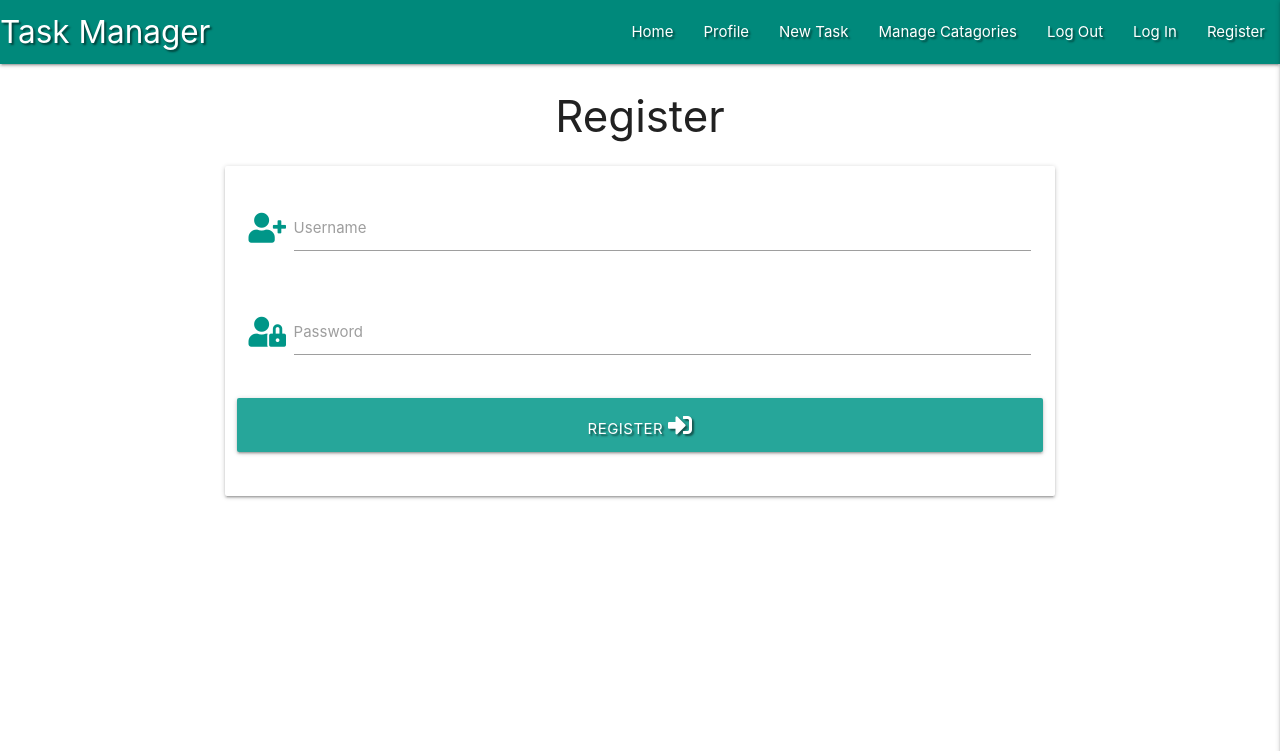
After one commit to atiqbeenrahim/flask-task-manager, a Flask app: page /register in a window 1280 px wide. The commit adds this page. Shown: the top 751 px of the page. Run offline with Flask 2, Linux system fonts and the light colour scheme; some libraries are stand-ins or nearby versions.

Commit message:
add register template

```diff
--- a/app.py
+++ b/app.py
@@ -4,6 +4,7 @@ from flask import (
     redirect, request, session, url_for)
 from flask_pymongo import PyMongo
 from bson.objectid import ObjectId
+from werkzeug.security import generate_password_hash, check_password_hash
 if os.path.exists("env.py"):
     import env
 
@@ -23,6 +24,10 @@ def get_tasks():
     return render_template("tasks.html", tasks=tasks)
 
 
+@app.route("/register", methods=["GET", "POST"])
+def register():
+    return render_template("register.html")
+
 
 if __name__ == "__main__":
     app.run(host=os.environ.get("IP"),
--- a/templates/base.html
+++ b/templates/base.html
@@ -26,7 +26,7 @@
                     <li><a href="#">Manage Catagories</a></li>
                     <li><a href="#">Log Out</a></li>
                     <li><a href="#">Log In</a></li>
-                    <li><a href="#">Register</a></li>
+                    <li><a href="{{ url_for('register') }}">Register</a></li>
                 </ul>
             </div>
         </nav>
@@ -39,7 +39,7 @@
             <li><a href="#">Manage Catagories</a></li>
             <li><a href="#">Log Out</a></li>
             <li><a href="#">Log In</a></li>
-            <li><a href="#">Register</a></li>
+            <li><a href="{{ url_for('register') }}">Register</a></li>
         </ul>
     </header>
 
--- /dev/null
+++ b/templates/register.html
@@ -0,0 +1,36 @@
+{% extends "base.html" %}
+{% block content %}
+
+    <h3 class="center-align">Register</h3>
+
+    <div class="row">
+        <form class="col s12 m8 offset-m2" method="POST" action="{{ url_for('register') }}">
+            <div class="card-panel">
+                <!--username-->
+                <div class="row">
+                    <div class="input-field col s12">
+                        <i class="fas fa-user-plus prefix teal-text darken-1"></i>
+                        <input id="username" name="username" type="text" class="validate">
+                        <label for="username">Username</label>
+                    </div>
+                </div>
+                <!--password-->
+                <div class="row">
+                    <div class="input-field col s12">
+                        <i class="fas fa-user-lock prefix teal-text darken-1"></i>
+                        <input id="password" name="password" type="password" class="validate">
+                        <label for="password">Password</label>
+                    </div>
+                </div>
+                <!--register-->
+                <div class="row">
+                    <button type="submit" class="col s12 btn-large white-text darken-1 text-shadow">
+                        Register <i class="fas fa-sign-in-alt"></i>
+
+                    </button>
+                </div>
+            </div>
+        </form>
+    </div>
+
+{% endblock %}
```
